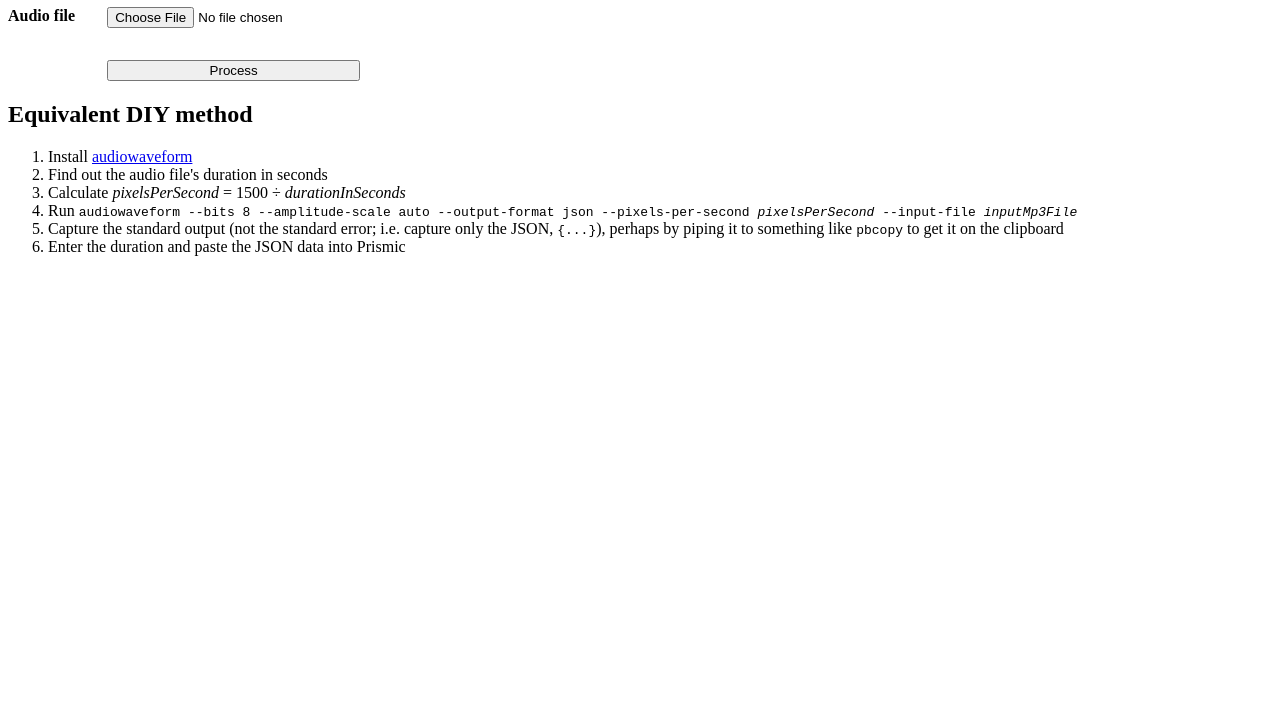
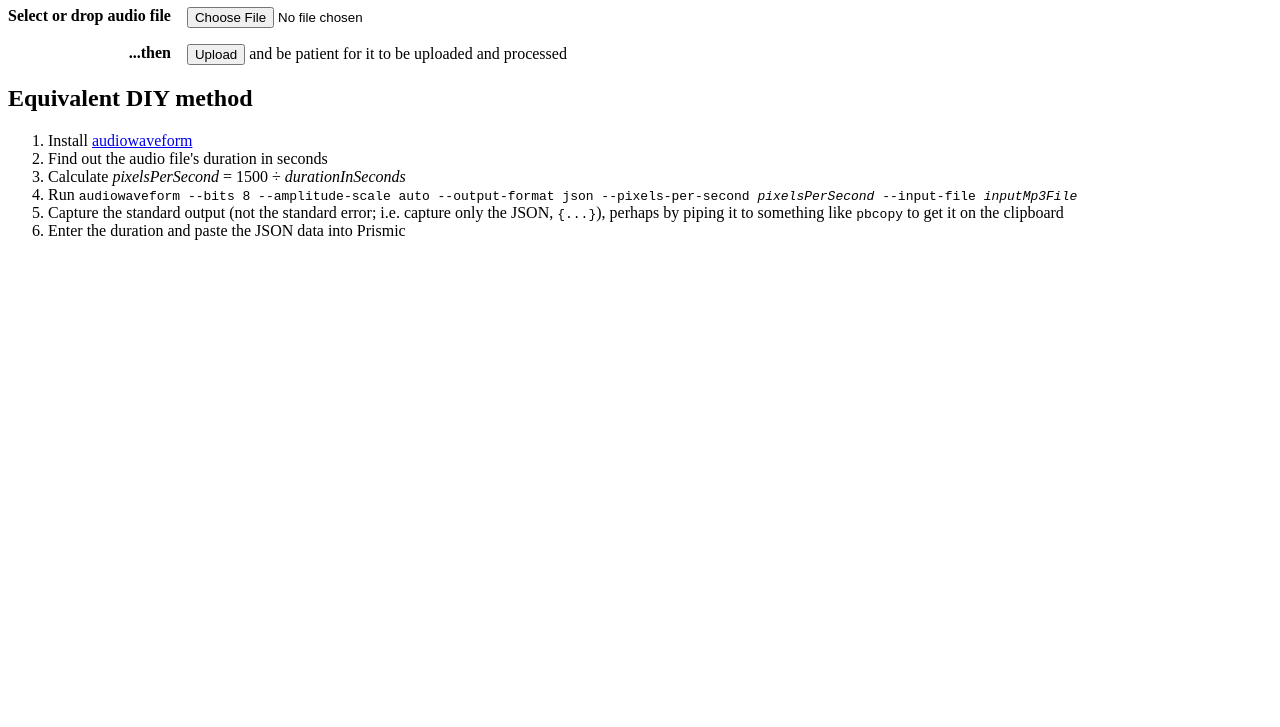
Before and after one commit to tremby/waveform-tool, a website: page public/index.html in a window 1280 px wide. Shown: the part 73-800 px from the top of the page. Drawn offline with Linux system fonts and the light colour scheme.

Commit message:
Clarify that patience is needed

```diff
--- a/public/index.html
+++ b/public/index.html
@@ -5,17 +5,19 @@
 		<style type="text/css">
 			label {
 				font-weight: bold;
+				text-align: right;
 			}
 		</style>
 	</head>
 	<body>
 		<h1>Generate waveform data</h1>
-		<form action="/upload" method="post" enctype="multipart/form-data" style="display: grid; grid-template-columns: auto auto; gap: 2rem; justify-content: start;">
+		<form action="/upload" method="post" enctype="multipart/form-data" style="display: grid; grid-template-columns: auto auto; gap: 1rem; justify-content: start;">
 			<label for="file">
-				Audio file
+				Select or drop audio file
 			</label>
 			<input id="file" type="file" name="file" accept="audio/mpeg,.mp3">
-			<button type="submit" style="grid-column: 2">Process</button>
+			<label>...then</label>
+			<div><button type="submit">Upload</button> and be patient for it to be uploaded and processed</div>
 		</form>
 		<h2>Equivalent DIY method</h2>
 		<ol>
```
